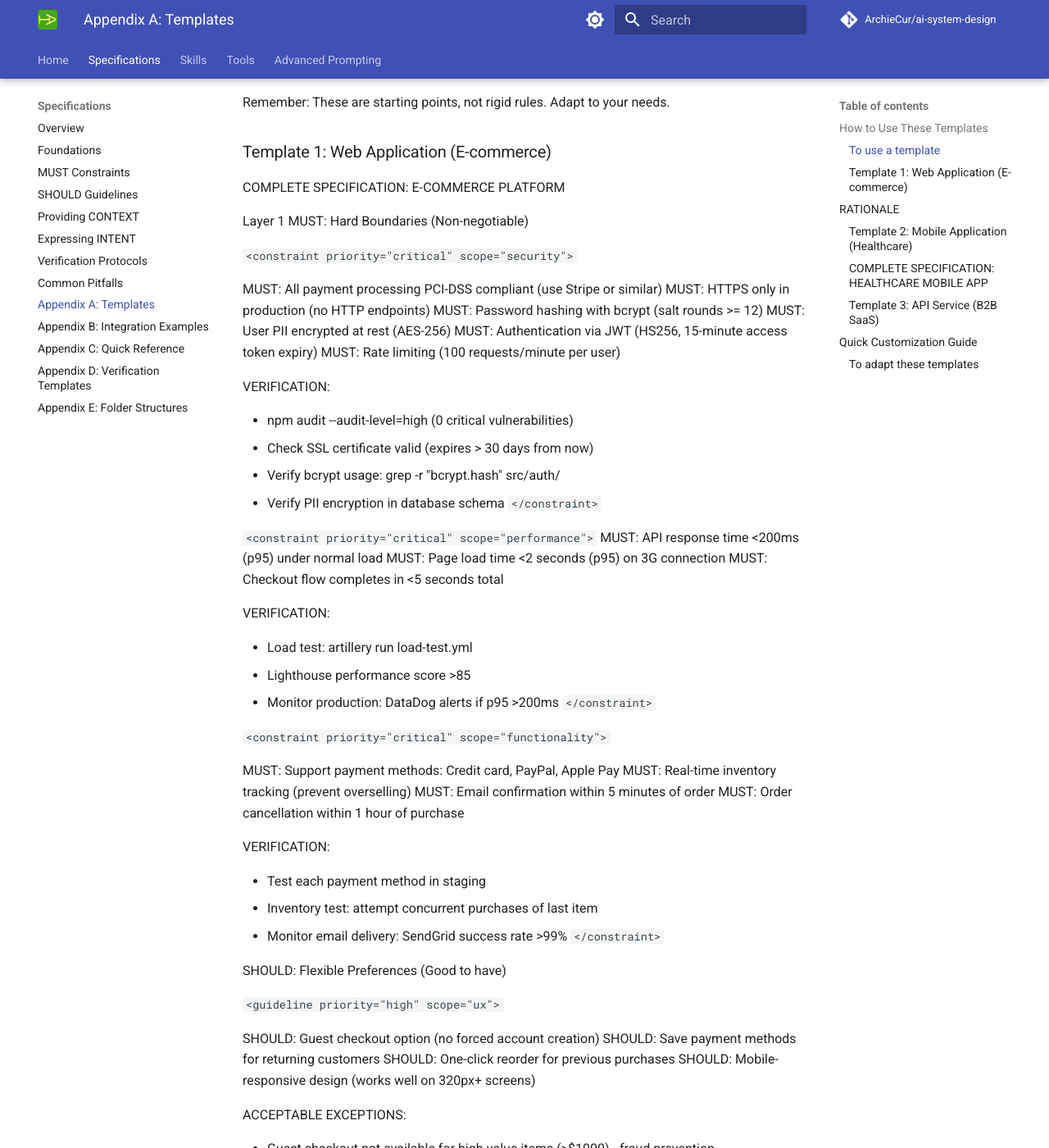
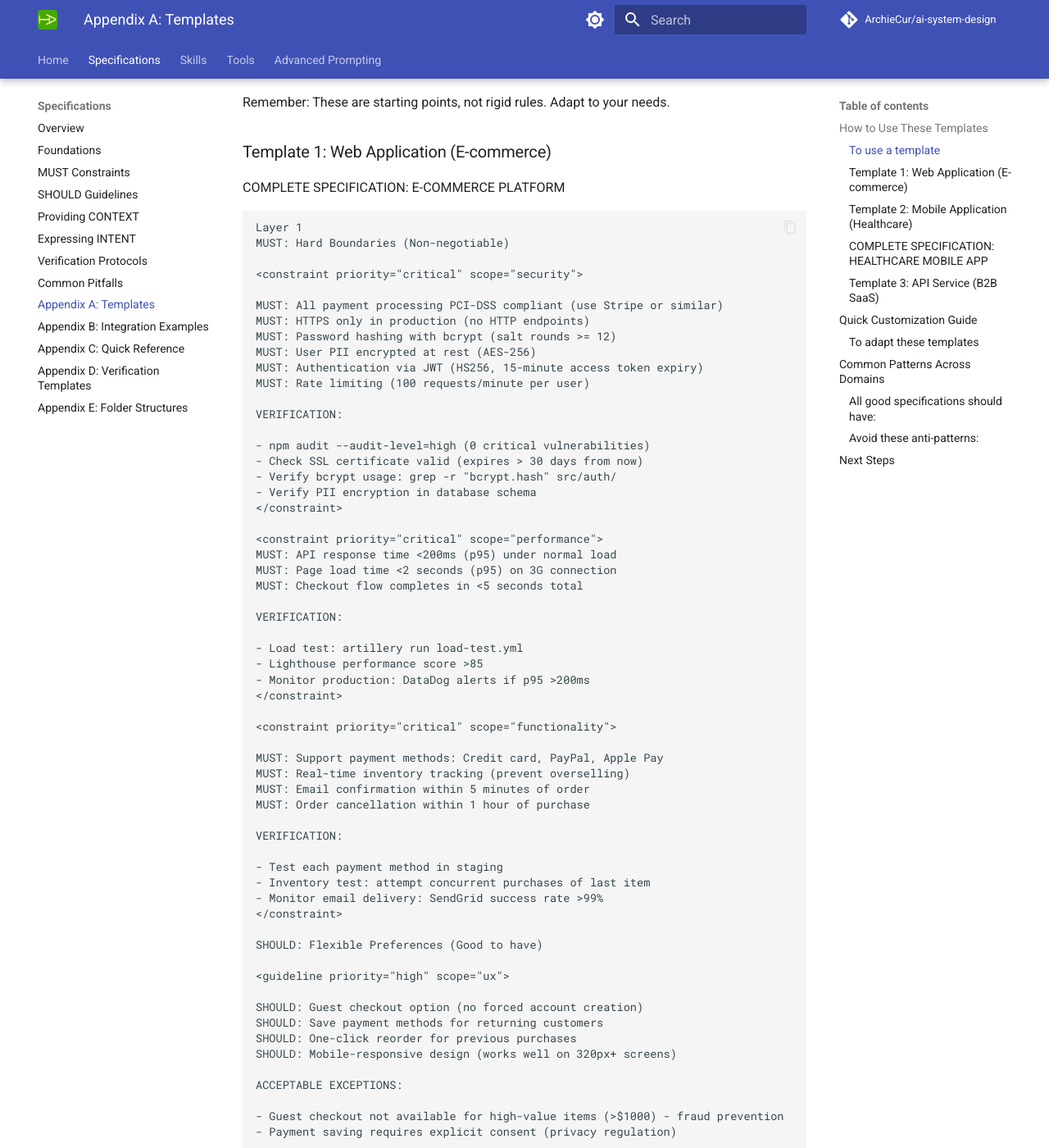
Before and after one commit to ArchieCur/ai-system-design, an MkDocs documentation site: the page built from docs/specifications/Specifications_A_Templates_Appendix.md, in a window 1280 px wide and 1400 px high, scrolled down 779 px. Shown: the whole window at 82% size. Built offline with MkDocs 1.6.1 and Material for MkDocs 9.7.7, drawn with Linux system fonts in a browser that asks for light colours; comment, search, counter and statistics services are not loaded; some of the changed text lies outside the part shown.

Commit message:
Update Specifications_A_Templates_Appendix.md

````diff
--- a/docs/specifications/Specifications_A_Templates_Appendix.md
+++ b/docs/specifications/Specifications_A_Templates_Appendix.md
@@ -28,10 +28,12 @@ Remember: These are starting points, not rigid rules. Adapt to your needs.
 
 COMPLETE SPECIFICATION: E-COMMERCE PLATFORM
 
+```text
+
 Layer 1
 MUST: Hard Boundaries (Non-negotiable)
 
-`<constraint priority="critical" scope="security">`
+<constraint priority="critical" scope="security">
 
 MUST: All payment processing PCI-DSS compliant (use Stripe or similar)
 MUST: HTTPS only in production (no HTTP endpoints)
@@ -46,9 +48,9 @@ VERIFICATION:
 - Check SSL certificate valid (expires > 30 days from now)
 - Verify bcrypt usage: grep -r "bcrypt.hash" src/auth/
 - Verify PII encryption in database schema
-`</constraint>`
+</constraint>
 
-`<constraint priority="critical" scope="performance">`
+<constraint priority="critical" scope="performance">
 MUST: API response time <200ms (p95) under normal load
 MUST: Page load time <2 seconds (p95) on 3G connection
 MUST: Checkout flow completes in <5 seconds total
@@ -58,9 +60,9 @@ VERIFICATION:
 - Load test: artillery run load-test.yml
 - Lighthouse performance score >85
 - Monitor production: DataDog alerts if p95 >200ms
-`</constraint>`
+</constraint>
 
-`<constraint priority="critical" scope="functionality">`
+<constraint priority="critical" scope="functionality">
 
 MUST: Support payment methods: Credit card, PayPal, Apple Pay
 MUST: Real-time inventory tracking (prevent overselling)
@@ -72,11 +74,11 @@ VERIFICATION:
 - Test each payment method in staging
 - Inventory test: attempt concurrent purchases of last item
 - Monitor email delivery: SendGrid success rate >99%
-`</constraint>`
+</constraint>
 
 SHOULD: Flexible Preferences (Good to have)
 
-`<guideline priority="high" scope="ux">`
+<guideline priority="high" scope="ux">
 
 SHOULD: Guest checkout option (no forced account creation)
 SHOULD: Save payment methods for returning customers
@@ -89,15 +91,13 @@ ACCEPTABLE EXCEPTIONS:
 - Payment saving requires explicit consent (privacy regulation)
 
 WHEN VIOLATING: Document rationale and get product team approval
-`</guideline>`
+</guideline>
 
-`<guideline priority="medium" scope="features">`
+<guideline priority="medium" scope="features">
 
 SHOULD: Product recommendations based on browsing history
-`
 SHOULD: Wishlist functionality
-SHOULD: Social sharing (share products on social media)
-`
+SHOULD:  sharing (share products on social media)
 SHOULD: Live chat support during business hours
 
 ## RATIONALE
@@ -105,11 +105,11 @@ SHOULD: Live chat support during business hours
 These improve conversion but aren't critical for MVP launch.
 
 Implement based on user feedback after launch.
-`</guideline>`
+</guideline>
 
 CONTEXT: Planning Information
 
-`<context scope="business">`
+<context scope="business">
 
 **Company Stage:** Series A startup, 18 months runway
 **Current Status:** 500 beta users, launching to public Q2
@@ -127,9 +127,9 @@ Key Metrics:
 - Cart abandonment: Target <15% (industry average 20%)
 - Checkout completion: Target >80% (start to finish)
 - Support ticket rate: Target <2% of orders
-`</context>`
+</context>
 
-`<context scope="technical">`
+<context scope="technical">
 
 Technology Stack:
 
@@ -148,19 +148,19 @@ Team:
 
 Infrastructure:
 
-- Deployment: Blue-green via GitHub Actions
-- Monitoring: DataDog (metrics, logs, APM)
-- Error tracking: Sentry
-- Load: Expecting 1K concurrent users at launch, 10K within 6 months
+Deployment: Blue-green via GitHub Actions
+DeploymentMonitoring: DataDog (metrics, logs, APM)
+Error tracking: Sentry
+Load: Expecting 1K concurrent users at launch, 10K within 6 months
 
 Constraints:
 
-- Budget: $5K/month infrastructure (need to scale efficiently)
-- Timeline: 3 months to MVP (aggressive but achievable)
-- Technical debt: Acceptable if documented (speed to market priority)
-`</context>`
+Budget: $5K/month infrastructure (need to scale efficiently)
+Timeline: 3 months to MVP (aggressive but achievable)
+Technical debt: Acceptable if documented (speed to market priority)
+</context>
 
-`<context scope="users">`
+<context scope="users">
 
 Primary Users:
 
@@ -194,7 +194,7 @@ Success Criteria:
 
 INTENT: The Why
 
-`<intent scope="platform">`
+<intent scope="platform">
 
 Primary Goal:
 
@@ -289,11 +289,11 @@ If behind schedule by April 15:
 4. Defer Android app (web mobile-first)
 
 Priority: Ship Q2 > Ship perfect Q3
-`</intent>`
+</intent>
 
 VERIFICATION: Self-Checking
 
-`<verification scope="pre-delivery">`
+<verification scope="pre-delivery">
 
 **What to verify before delivery:**
 
@@ -346,7 +346,8 @@ HIGH PRIORITY checks should pass (document exceptions).
 If verification fails: Fix issues, re-verify, then deliver.
 
 Do NOT deliver if CRITICAL checks fail.
-`</verification>`
+</verification>
+```
 
 END OF TEMPLATE
 
@@ -354,9 +355,11 @@ END OF TEMPLATE
 
 ### COMPLETE SPECIFICATION: HEALTHCARE MOBILE APP
 
+```text
+
 MUST: Hard Boundaries (Non-negotiable)
 
-`<constraint priority="critical" scope="compliance" supremacy="true">`
+<constraint priority="critical" scope="compliance" supremacy="true">
 
 MUST: HIPAA compliant (all PHI handling follows HIPAA Security Rule)
 MUST: End-to-end encryption for all patient data in transit (TLS 1.3)
@@ -376,9 +379,9 @@ VERIFICATION:
 - Penetration testing by certified firm (annual)
 - Audit log review (random sampling, 100% capture verified)
 - Manual code review for logging (no PHI in logs)
-`</constraint>`
+</constraint>
 
-`<constraint priority="critical" scope="functionality">`
+<constraint priority="critical" scope="functionality">
 
 MUST: Offline mode for core features (appointments, patient notes)
 MUST: Sync when connection available (automatic, background)
@@ -393,9 +396,9 @@ VERIFICATION:
 - Sync test: Go offline, make changes, go online, verify sync
 - Device matrix: Test on iPhone 11, Pixel 5, iPad (minimum devices)
 - Drug interaction: Test known interactions (aspirin + warfarin should warn)
-`</constraint>`
+</constraint>
 
-`<constraint priority="critical" scope="performance">`
+<constraint priority="critical" scope="performance">
 MUST: App launch time <2 seconds (cold start on target devices)
 MUST: Patient record load time <1 second (from local cache)
 MUST: Sync completion <10 seconds (for typical day's changes)
@@ -406,11 +409,11 @@ VERIFICATION:
 - Test on iPhone 15 (3-year-old device)
 - Measure with Xcode Instruments (cold launch time)
 - Test with 100 patient records (typical physician load)
-`</constraint>`
+</constraint>
 
 SHOULD: Flexible Preferences
 
-`<guideline priority="high" scope="ux">`
+<guideline priority="high" scope="ux">
 SHOULD: Touch ID / Face ID for quick login (after initial authentication)
 SHOULD: Voice-to-text for note-taking (doctors prefer dictation)
 SHOULD: Smart templates for common diagnoses (save time)
@@ -425,9 +428,9 @@ ACCEPTABLE EXCEPTIONS:
 RATIONALE:
 
 These improve workflow efficiency but aren't critical for compliance or core function.
-`</guideline>`
+</guideline>
 
-`<guideline priority="medium" scope="features">`
+<guideline priority="medium" scope="features">
 
 SHOULD: Telemedicine video calls
 SHOULD: Prescription refill requests from patients
@@ -438,11 +441,11 @@ RATIONALE:
 
 Nice-to-have features for v2.0. Focus on core appointment/note-taking for v1.0.
 Add based on physician feedback after launch.
-`</guideline>`
+</guideline>
 
 CONTEXT: Planning Information
 
-`<context scope="business">`
+<context scope="business">
 
 **Company:** HealthTech startup (Series A), 15-person team
 
@@ -463,9 +466,9 @@ CONTEXT: Planning Information
 - Main competitor: Epic's mobile app (clunky, desktop-focused)
 - Our advantage: Mobile-first design, offline capability
 - Our challenge: Integration with existing EHR systems (complex)
-`</context>`
+</context>
 
-`<context scope="technical">`
+<context scope="technical">
 
 Technology Stack:
 
@@ -487,9 +490,9 @@ Deployment:
 - iOS: TestFlight beta, App Store release
 - Android: Internal testing, Play Store release
 - Backend: AWS ECS (containerized)
-`</context>`
+</context>
 
-`<context scope="users">`
+<context scope="users">
 
 **Primary Users:** Primary care physicians
 
@@ -518,11 +521,11 @@ Deployment:
 - 80% of physicians use offline mode regularly
 - <2% need support calls (intuitive enough for busy doctors)
 - 4.5/5 satisfaction (physicians are picky about tools)
-`</context>`
+</context>
 
 INTENT: The Why
 
-`<intent scope="mobile-app">`
+<intent scope="mobile-app">
 **Primary Goal:**
 
 Provide physicians with mobile-first tool that works better than desktop
@@ -598,11 +601,11 @@ RATIONALE: Simplicity over edge case perfection
 - Adding desktop features to mobile (wrong platform)
 - Requiring internet for core features (breaks offline promise)
 - Optimizing for rare workflows (ignoring 80/20 rule)
-`</intent>`
+</intent>
 
 VERIFICATION: Self-Checking
 
-`<verification scope="pre-delivery">`
+<verification scope="pre-delivery">
 
 **HIPAA COMPLIANCE (Critical - must pass):**
 
@@ -646,7 +649,8 @@ Code quality should pass (document exceptions).
 If HIPAA check fails: STOP. Fix immediately. Re-verify.
 
 Do NOT submit to App Store until ALL critical checks pass.
-`</verification>`
+</verification>
+```
 
 END OF TEMPLATE
 
@@ -654,9 +658,11 @@ END OF TEMPLATE
 
 COMPLETE SPECIFICATION: B2B API SERVICE
 
+```text
+
 MUST: Hard Boundaries
 
-`<constraint priority="critical" scope="api-contract">`
+<constraint priority="critical" scope="api-contract">
 
 MUST: RESTful API design (standard HTTP methods, status codes)
 MUST: API versioning in URL path (/api/v1/, /api/v2/)
@@ -671,9 +677,9 @@ VERIFICATION:
 - Backward compatibility test suite (v1 tests pass on v2)
 - Load test: k6 run load-test.js (p95 <200ms)
 - Rate limiting test: 1001st request returns 429
-`</constraint>`
+</constraint>
 
-`<constraint priority="critical" scope="reliability">`
+<constraint priority="critical" scope="reliability">
 
 MUST: 99.9% uptime SLA (< 43.8 minutes downtime per month)
 MUST: Graceful degradation (partial service better than full outage)
@@ -687,9 +693,9 @@ VERIFICATION:
 - Test circuit breaker: Disable dependency, verify graceful handling
 - Load test connection pool: 1000 concurrent connections, no exhaustion
 - Health check responds <50ms
-`</constraint>`
+</constraint>
 
-`<constraint priority="critical" scope="security">`
+<constraint priority="critical" scope="security">
 
 MUST: API key authentication (unique per customer)
 MUST: HTTPS only (no HTTP endpoints in production)
@@ -702,11 +708,11 @@ VERIFICATION:
 - Manual review: No API keys or passwords in logs
 - Input validation test: SQL injection, XSS payloads rejected
 - HTTP endpoint test: All HTTP requests redirect to HTTPS
-`</constraint>`
+</constraint>
 
 SHOULD: Flexible Preferences
 
-`<guideline priority="high" scope="api-design">`
+<guideline priority="high" scope="api-design">
 
 SHOULD: Pagination for list endpoints (limit=100 default, max=1000)
 SHOULD: Filtering and sorting query parameters (standard conventions)
@@ -719,9 +725,9 @@ These improve API usability and prevent common integration issues.
 All are standard B2B API practices customers expect.
 
 WHEN VIOLATING: Document why (e.g., endpoint returns <100 items always)
-`</guideline>`
+</guideline>
 
-`<guideline priority="medium" scope="developer-experience">`
+<guideline priority="medium" scope="developer-experience">
 SHOULD: Code examples in docs (curl, Python, JavaScript, Ruby)
 SHOULD: Sandbox environment for testing (free tier, no credit card)
 SHOULD: Detailed error messages (what went wrong, how to fix)
@@ -730,11 +736,11 @@ SHOULD: SDKs for popular languages (Python, JavaScript to start)
 RATIONALE:
 
 Developer experience drives adoption. Better docs = more customers.
-`</guideline>`
+</guideline>
 
 CONTEXT: Planning Information
 
-`<context scope="business">`
+<context scope="business">
 
 **Company:** B2B SaaS (Series B), 40-person team
 
@@ -757,9 +763,9 @@ CONTEXT: Planning Information
 - [REPLACE: Competitor A - cheaper but less reliable]
 - [REPLACE: Competitor B - expensive but full-featured]
 - Our niche: Balance of price, reliability, and ease of use
-`</context>`
+</context>
 
-`<context scope="technical">`
+<context scope="technical">
 **Technology Stack:**
 
 - API: Node.js 20 + Express (REST)
@@ -786,9 +792,9 @@ CONTEXT: Planning Information
 - Multi-region complexity (data consistency challenges)
 - Cost sensitivity (margins on $0.01/request are thin)
 - Performance critical (customers integrate us in their critical paths)
-`</context>`
+</context>
 
-`<context scope="customers">`
+<context scope="customers">
 
 **Primary Users:** Software developers at B2B companies
 
@@ -816,11 +822,11 @@ CONTEXT: Planning Information
 - Support ticket rate <1% of customers
 - API satisfaction >4.5/5 (NPS survey)
 - Zero unplanned downtime (99.9% uptime)
-`</context>`
+</context>
 
 INTENT: The Why
 
-`<intent scope="api-service">`
+<intent scope="api-service">
 
 **Primary Goal:**
 Provide reliable, easy-to-integrate API that developers love, driving
@@ -896,11 +902,11 @@ RATIONALE: Customer acquisition through developer trial
 - Downtime increasing (reliability declining)
 - Support tickets growing faster than customers (poor docs/DX)
 - Optimizing for enterprise edge cases (ignoring SMB majority)
-`</intent>`
+</intent>
 
 VERIFICATION: Self-Checking
 
-`<verification scope="pre-deployment">`
+<verification scope="pre-deployment">
 
 **API CONTRACT (Critical - must pass):**
 
@@ -918,53 +924,40 @@ Load test passes: k6 run load-test.js
 - 5K requests/second sustained (no errors) ✓
 
 Database connection pool stable under load
-
 Circuit breakers trigger correctly (dependency failure test)
 
 **RELIABILITY (Critical - must pass):**
 
 Health check endpoint responds <50ms
-
 Graceful shutdown works (no dropped connections)
-
 Database failover tested (primary fails, replica takes over)
-
 Multi-region failover tested (one region down, others serve traffic)
 
 **SECURITY (Critical - must pass):**
 
 API key authentication required on all endpoints
-
 HTTPS enforced (HTTP redirects or rejects)
-
 Input validation prevents injection (OWASP ZAP scan clean)
-
 No sensitive data in logs (audit log files)
-
 Rate limiting prevents abuse
 
 **DEVELOPER EXPERIENCE (High priority):**
 
 Documentation complete (all endpoints, examples)
-
 Sandbox environment working (free testing)
-
 Error messages helpful (what + why + how to fix)
-
 Code examples tested (curl examples work)
 
 PASS CRITERIA:
 
 ALL critical checks must pass before production deployment.
-
 High priority checks should pass (document exceptions).
-
 If critical check fails: Fix, re-verify, then deploy.
 
 Monitor post-deployment: Response times, error rates, uptime.
-`</verification>`
+</verification>
+```
 
-`
 END OF TEMPLATE
 
 ## Quick Customization Guide
@@ -973,53 +966,56 @@ END OF TEMPLATE
 
 1. Replace Placeholders
 Look for [REPLACE: ...] markers and fill in your specifics:
-Technology stack
-Business domain
-User types
-Competitors
+-Technology stack
+-Business domain
+-User types
+-Competitors
 
 2. Remove Irrelevant Sections
 Delete entire sections that don't apply:
-E-commerce template has payments → Not needed for internal tool
-Healthcare template has HIPAA → Not needed for non-healthcare
-API template has multi-region → Not needed for single-region service
+-E-commerce template has payments → Not needed for internal tool
+-Healthcare template has HIPAA → Not needed for non-healthcare
+-API template has multi-region → Not needed for single-region service
 
-3. Add Domain-Specific Requirements
+4. Add Domain-Specific Requirements
 Include specialized needs:
-Financial services: SOX compliance, audit trails
-Education: FERPA compliance, accessibility (WCAG 2.1)
-Gaming: Low latency (<50ms), high throughput, anti-cheat
+-Financial services: SOX compliance, audit trails
+-Education: FERPA compliance, accessibility (WCAG 2.1)
+-Gaming: Low latency (<50ms), high throughput, anti-cheat
 
-4. Adjust Priorities
+5. Adjust Priorities
 Change priority levels based on your context:
-Startup MVP: Performance "high" not "critical" (ship fast, optimize later)
-Enterprise: Compliance "critical" (non-negotiable)
-Internal tool: Documentation "medium" (team knows the system)
+-Startup MVP: Performance "high" not "critical" (ship fast, optimize later)
+-Enterprise: Compliance "critical" (non-negotiable)
+-Internal tool: Documentation "medium" (team knows the system)
 
-5. Customize Verification
+6. Customize Verification
 Adapt verification to your tools and processes:
-Different testing framework? Update commands
-Different hosting? Update deployment verification
-Different monitoring? Update production checks
+-Different testing framework? Update commands
+-Different hosting? Update deployment verification
+-Different monitoring? Update production checks
 
-Common Patterns Across Domains
-All good specifications should have:
-Security constraints (appropriate to risk level)
-Performance targets (with measurement criteria)
-Verification protocols (objective pass/fail)
-Business context (why we're building this)
-User context (who will use this, how)
-Technical context (stack, team, infrastructure) Intent (the why, trade-offs, alignment check)
+## Common Patterns Across Domains
 
-Avoid these anti-patterns:
+### **All good specifications should have:**
 
-Vague constraints ("secure", "fast", "good" without definition)
-Missing context (constraints without rationale)
-No verification (can't check if requirements met)
-Copy-paste without adaptation (wrong domain assumptions)
-Over-constraining (too many rigid MUSTs)
+- Security constraints (appropriate to risk level)
+- Performance targets (with measurement criteria)
+- Verification protocols (objective pass/fail)
+- Business context (why we're building this)
+- User context (who will use this, how)
+- Technical context (stack, team, infrastructure) Intent (the why, trade-offs, alignment check)
 
-Next Steps
+### **Avoid these anti-patterns:**
+
+- Vague constraints ("secure", "fast", "good" without definition)
+- Missing context (constraints without rationale)
+- No verification (can't check if requirements met)
+- Copy-paste without adaptation (wrong domain assumptions)
+- Over-constraining (too many rigid MUSTs)
+
+## Next Steps
+
 After choosing and customizing a template:
 
 1. Review against Section 7 pitfalls (avoid common mistakes)
````
Also changed, not shown: other parts of docs/specifications/Specifications_A_Templates_Appendix.md (+8 -6 lines).
